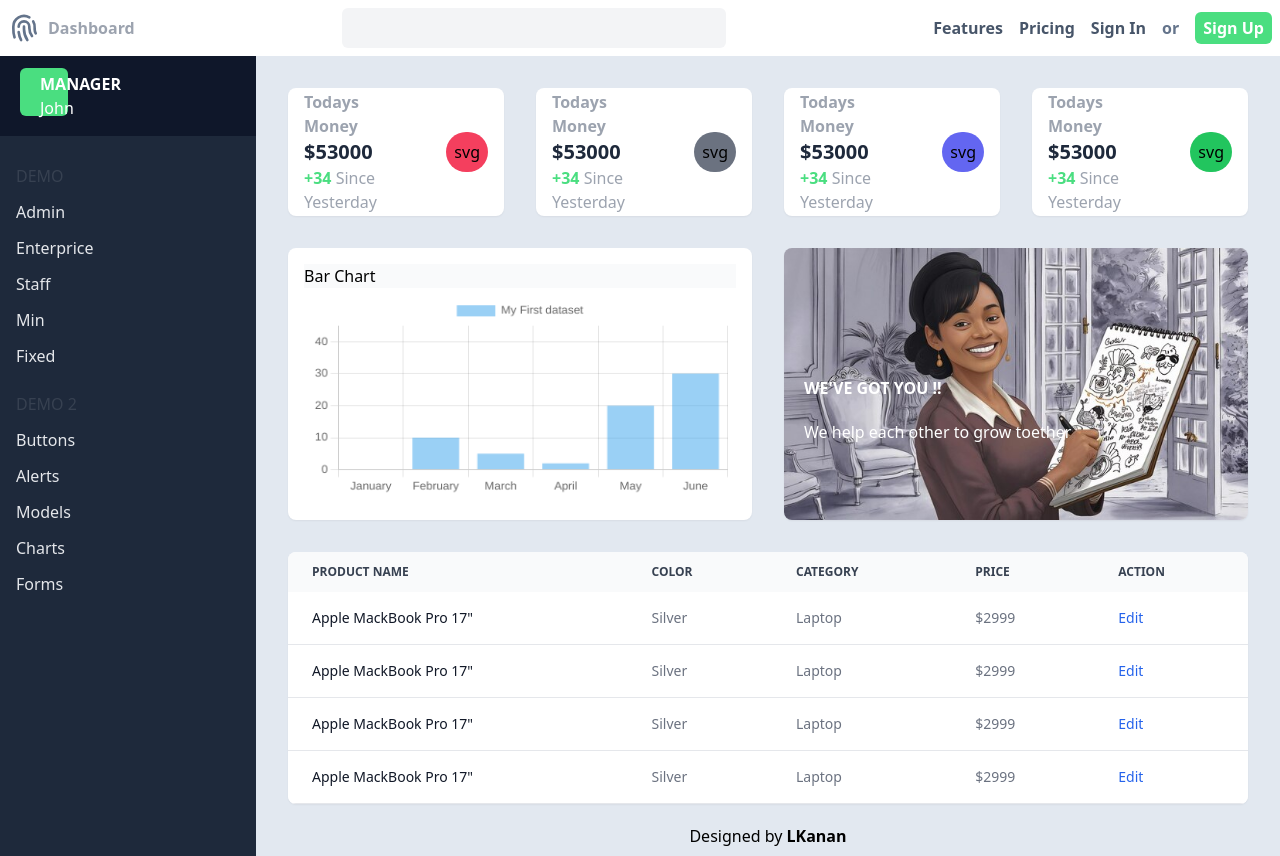
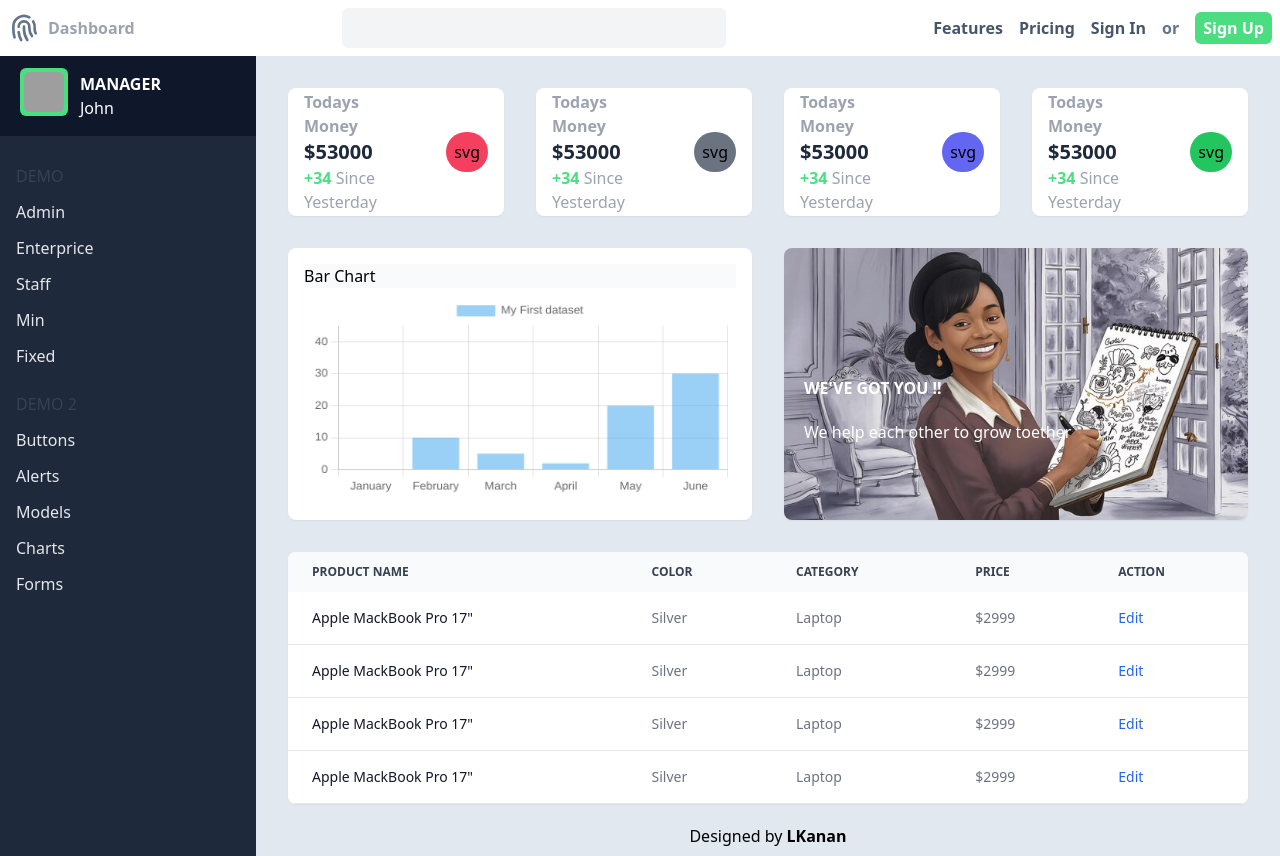
Before and after one commit to LKanan/Dashboard_TailwindCss_Js, a website: page index.html in a window 1280 px wide. Drawn offline with nearby package versions, Linux system fonts and the light colour scheme; the site is published under a folder, as on GitHub Pages, so addresses that start at the root find nothing.

Commit message:
update profile manager link

```diff
--- a/index.html
+++ b/index.html
@@ -76,7 +76,7 @@
         class="z-20 flex-shrink-0 h-screen hidden w-64 overflow-y-auto bg-slate-800 md:block">
         <div class="bg-slate-900 h-20 w-64 py-3 px-5 ">
           <div class="flex space-x-4 bg-green-400 p-1 rounded-md h-12 w-12">
-            <img src="/src/images/profile.jpg" class="flex rounded-md object-cover"
+            <img src="./src/images/profile.jpg" class="flex rounded-md object-cover"
               alt>
             <div class="text-white flex flex-col">
               <h3 class="font-bold  uppercase text-base">Manager</h3>
```
